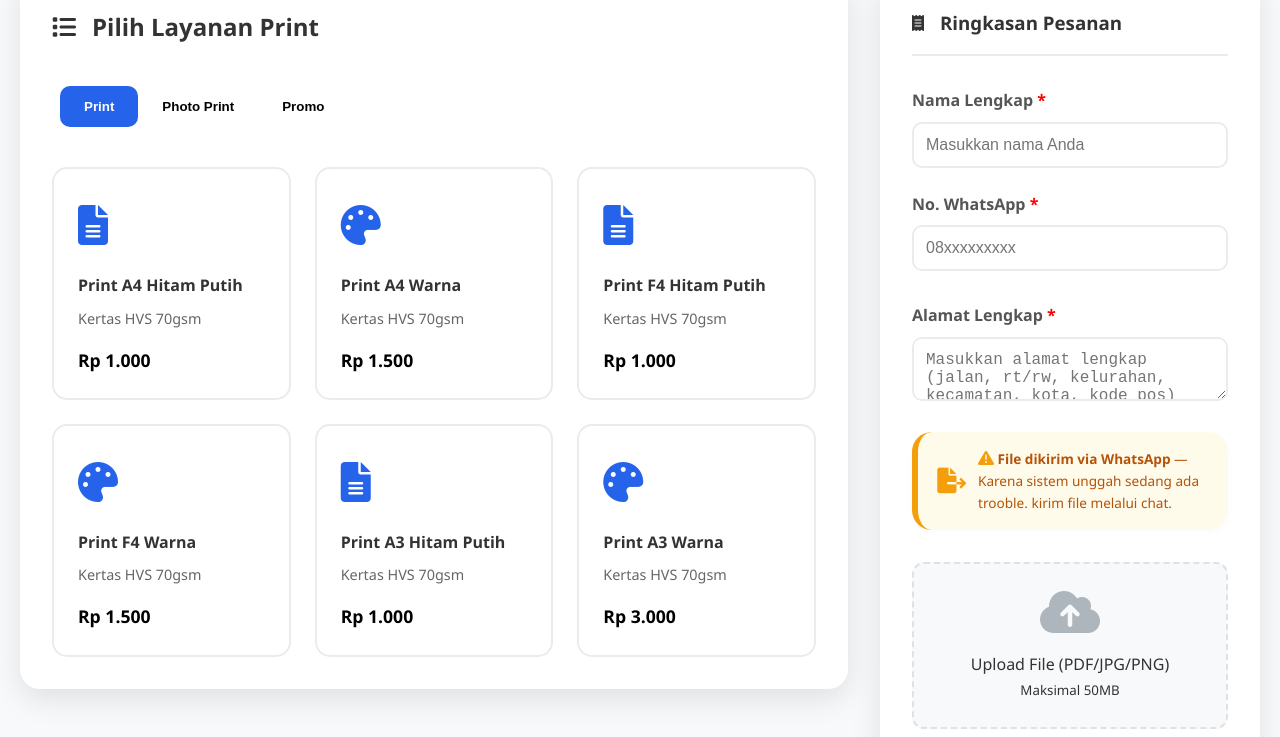
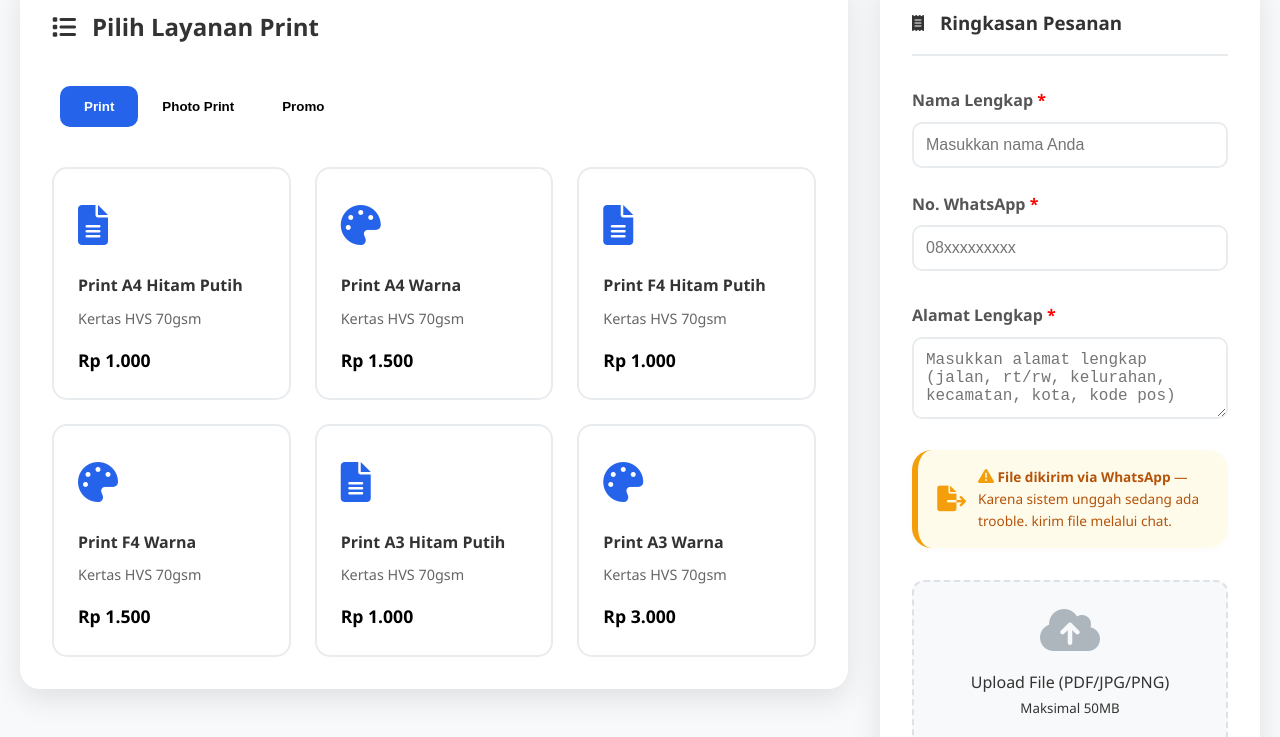
Before and after one commit to zokutopup-market/Zoku, a plain HTML site: page print.html in a window 1280 px wide. Shown: the part 76-813 px from the top of the page. Drawn offline with Linux system fonts and the light colour scheme.

Commit message:
Update print.html

```diff
--- a/print.html
+++ b/print.html
@@ -486,7 +486,7 @@
                 </div>
                 <div class="form-group">
                         <label>Alamat Lengkap <span style="color: red;">*</span></label>
-                        <textarea rows="2" id="address" placeholder="Masukkan alamat lengkap (jalan, rt/rw, kelurahan, kecamatan, kota, kode pos)" required></textarea>
+                        <textarea rows="3" id="address" placeholder="Masukkan alamat lengkap (jalan, rt/rw, kelurahan, kecamatan, kota, kode pos)" required></textarea>
                     </div>
 
                 <div id="selectedProductInfo" style="display: none;">
```
